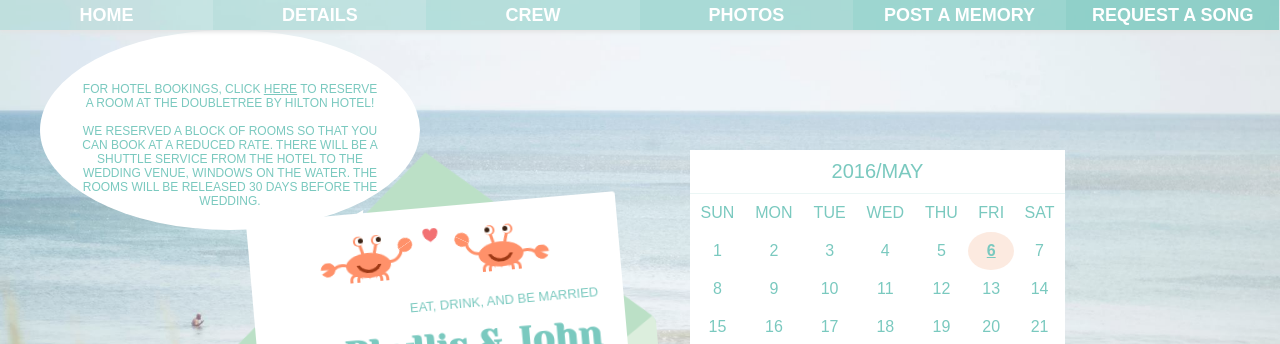
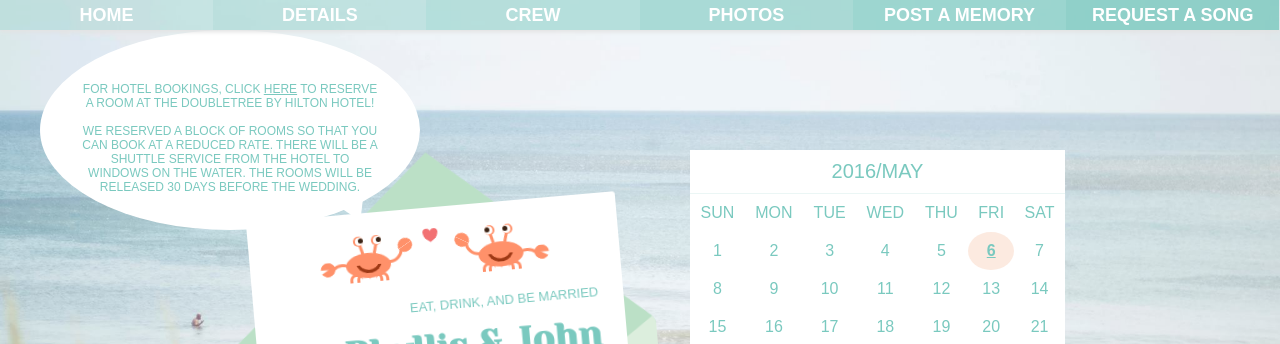
Before and after one commit to phyllisandjohn/phyllisandjohn.github.io, a Jekyll site: the page details/index.html, which Jekyll copies as it is, in a window 1280 px wide. Shown: the top 344 px of the page. Built offline with Jekyll 4.4.1, drawn with Linux system fonts in a browser that asks for light colours.

Commit message:
Update index.html

```diff
--- a/details/index.html
+++ b/details/index.html
@@ -231,7 +231,7 @@
 	</div>
 	<div class="instructions">
 		<p>For hotel bookings, click <a href="http://doubletree.hilton.com/en/dt/groups/personalized/J/JFKETDT-LMW-20160505/index.jhtml?WT.mc_id=POG">here</a> to reserve a room at the DoubleTree by Hilton Hotel!<br><br>
-		We reserved a block of rooms so that you can book at a reduced rate. There will be a shuttle service from the hotel to the wedding venue, Windows On the Water. The rooms will be released 30 days before the wedding.
+		We reserved a block of rooms so that you can book at a reduced rate. There will be a shuttle service from the hotel to Windows On the Water. The rooms will be released 30 days before the wedding.
 		</p>
 		<div class="arrow-down"></div>
 	</div>
```
